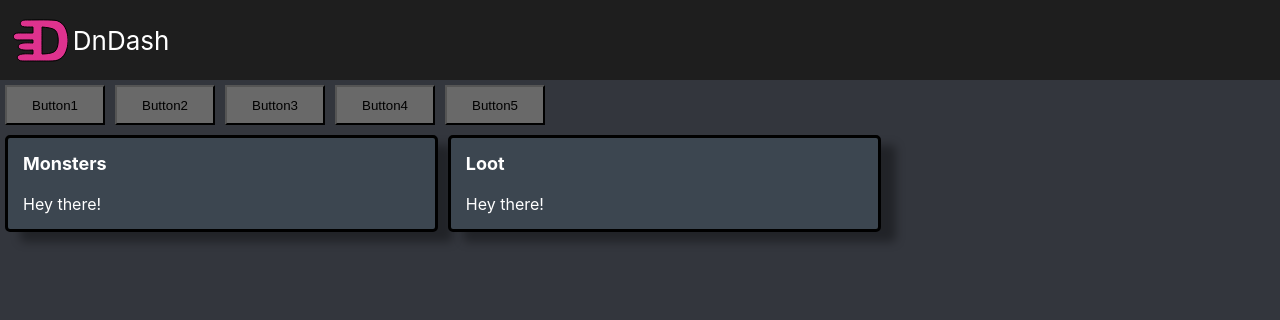
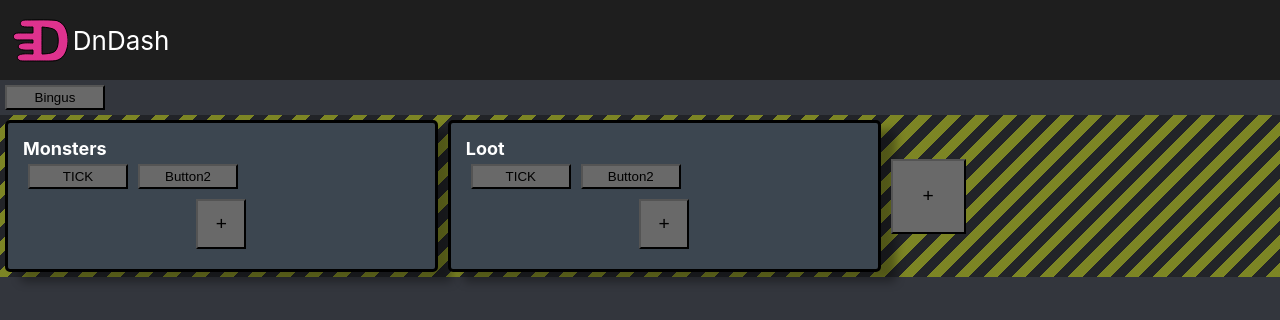
Before and after one commit to Elsklivet/DnDash, a React (Create React App) app: page / in a window 1280 px wide. Shown: the top 320 px of the page. Built offline with nearby package versions, Linux system fonts and the light colour scheme.

Commit message:
React is actually a major pain

```diff
--- a/src/App.css
+++ b/src/App.css
@@ -58,7 +58,7 @@ body {
 }
 
 .Toolbar {
-  min-height: 50px;
+  min-height: 35px;
   background-color: var(--primary-background);
   color: white;
   font-weight: bold;
@@ -77,11 +77,6 @@ body {
   background-color: var(--focus);
 }
 
-/* .Toolbar .ToolbarButton:focus {
-  margin: 5px;
-  background-color: var(--focus);
-} */
-
 .Toolbar .ToolbarButton:active {
   margin: 0px;
   background-color: var(--focus-clicked);
@@ -90,20 +85,21 @@ body {
 .Content {
   min-height: 100%;
   min-width: 100%;
-  /* background: repeating-linear-gradient(
+  background: repeating-linear-gradient(
     -45deg,
     #e9fa0067,
     #e9fa0067 10px,
     #09090967 10px,
     #09090967 20px
-  ); */
-  background-color: var(--primary-background);
+  );
+  /* background-color: var(--primary-background); */
   color: white;
   display: inline-flex;
 }
 
 .Card {
   background-color: var(--card-background);
+  max-height: 800px;
   margin: 5px;
   padding: 15px;
   box-shadow: 15px 10px 10px rgba(0, 0, 0, 0.349);
@@ -114,6 +110,8 @@ body {
   border-color: black;
   border-width: 3px;
   border-style: solid;
+  overflow-x: hidden;
+  overflow-y: auto;
 }
 
 .Card span {
@@ -125,6 +123,71 @@ body {
   font-weight: bold;
 }
 
+.CardToolbar {
+  min-height: 35px;
+  max-height: 35px;
+  background-color: var(--card-background);
+  color: white;
+  font-weight: bold;
+  display: inline-flex;
+  min-width: 100%;
+  flex: 100%;
+}
+
+.CardToolbar .ToolbarButton {
+  margin: 5px;
+  min-width: 100px;
+  background-color: var(--button-background);
+}
+
+.CardToolbar .ToolbarButton:hover {
+  margin: 0px;
+  background-color: var(--focus);
+}
+
+.CardToolbar .ToolbarButton:active {
+  margin: 0px;
+  background-color: var(--focus-clicked);
+}
+
+.AddButton {
+  margin: 5px;
+  min-width: 50px;
+  max-width: 50px;
+  min-height: 50px;
+  max-width: 50px;
+  background-color: var(--button-background);
+  align-self: center;
+  font-size: larger;
+}
+
+.AddButton:hover {
+  background-color: var(--focus);
+}
+
+.AddButton:active {
+  background-color: var(--focus-clicked);
+}
+
+.AddCardButton {
+  margin: 5px;
+  min-width: 75px;
+  max-width: 75px;
+  min-height: 75px;
+  max-height: 75px;
+  background-color: var(--button-background);
+  align-self: center;
+  font-size: larger;
+}
+
+.AddCardButton:hover {
+  background-color: var(--focus);
+}
+
+.AddCardButton:active {
+  background-color: var(--focus-clicked);
+}
+
 @media (min-width: 260px) and (max-width: 768px) {
   .App-header {
     font-size: calc(10px + 4vmin);
--- a/src/App.js
+++ b/src/App.js
@@ -1,19 +1,93 @@
 import dlogo from './d.svg';
 import './App.css';
-import React from 'react';
+import React, { useState, useEffect, useRef, forwardRef, useImperativeHandle } from 'react';
 import settings from './settings.json';
 
-class Card extends React.Component {
-  render() {
-    return <div className='Card'>
-      <span className='CardTitle' id={`Card${this.props.title}`}>{this.props.title}</span>
-      <br></br>
-      <span>Hey there!</span>
-    </div>;
-  }
+var key = 0;
+
+function MonsterCard(props) {
+  return (
+    <div className="MonsterCard">
+      <span>A monster named {props.obj.name} with hp {props.obj.hp} goes here</span>
+    </div>
+  );
 }
 
+function LootCard(props) {
+  return (
+    <div className="LootCard">
+      <span>A loot item named {props.obj.name} worth {props.obj.value} goes here</span>
+    </div>
+  );
+}
+
+const Card = forwardRef((props, ref) => {
+  let [subcards, setSubcards] = useState(Array())
+
+  useImperativeHandle(ref, () => ({
+    tick
+  }))
+
+  function tick() {
+    console.log(`Card${props.title}AddButton was ticked`)
+  }
+
+  function addSubCard() {
+    console.log(`Card${props.title}AddButton was clicked`)
+    // document.getElementById(`Card${props.title}AddButton`).innerText = `bingus`;
+    switch (props.title) {
+      case "Monsters":
+        // Monster card
+        setSubcards(prevSubcards => prevSubcards.concat({"key": key, "name": "bingus", "hp": 180}))
+        key++;
+        break;
+      case "Loot":
+        // Loot card
+        setSubcards(prevSubcards => prevSubcards.concat({"key": key, "name": "bingus' claws", "value": "280 GP"}))
+        key++;
+        break;
+
+      default:
+        // Unknown card type, always an error.
+        break;
+    }
+  }
+
+  function renderSubCard(subcard) {
+    switch (props.title) {
+      case "Monsters":
+        // Monster card
+        return <MonsterCard obj={subcard} key={subcard.key}></MonsterCard>
+
+      case "Loot":
+        // Loot card
+        return <LootCard obj={subcard} key={subcard.key}></LootCard>
+
+      default:
+        // Unknown card type, always an error.
+        break;
+    }
+  }
+
+  return (
+    <>
+    <div className='Card'>
+      <span className='CardTitle' id={`Card${props.title}`}>{props.title}</span>
+      <div className="CardToolbar">
+        <button className="ToolbarButton" onClick={() => tick()}>TICK</button>
+        <button className="ToolbarButton">Button2</button>
+      </div>
+      {subcards !== undefined && subcards.length > 0 && subcards.map(subcard => {
+        return renderSubCard(subcard)
+      })}
+      <button className='AddButton' id={`Card${props.title}AddButton`} onClick={() => addSubCard()}>+</button>
+    </div>
+    </>
+  );
+})
+
 function App() {
+
   return (
     <div className="App">
       <header className="App-header">
@@ -22,16 +96,13 @@ function App() {
           DnDash
         </a>
       </header>
-      <div className="Toolbar">
-        <button class="ToolbarButton">Button1</button>
-        <button class="ToolbarButton">Button2</button>
-        <button class="ToolbarButton">Button3</button>
-        <button class="ToolbarButton">Button4</button>
-        <button class="ToolbarButton">Button5</button>
+      <div className='Toolbar'>
+          <button className='ToolbarButton'>Bingus</button>
       </div>
       <div className="Content">
-        <Card title="Monsters"></Card>
-        <Card title="Loot"></Card>
+        <Card title="Monsters" ></Card>
+        <Card title="Loot" ></Card>
+        <button className='AddCardButton'>+</button>
       </div>
     </div>
   );
```
